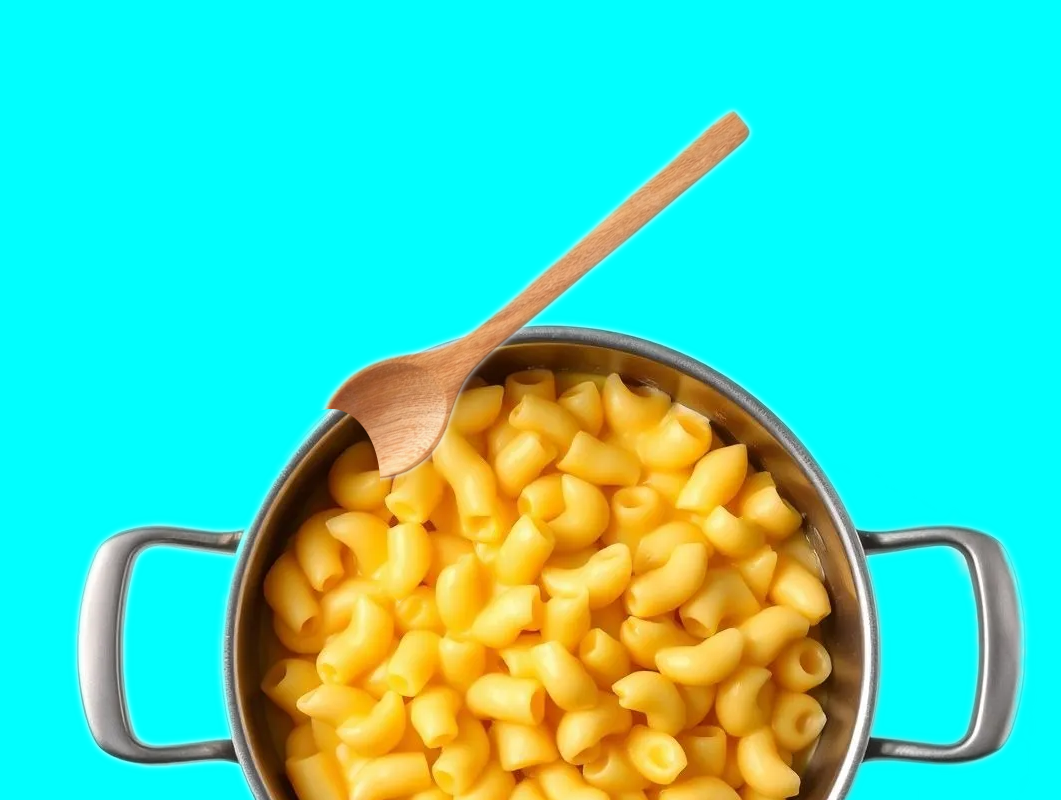
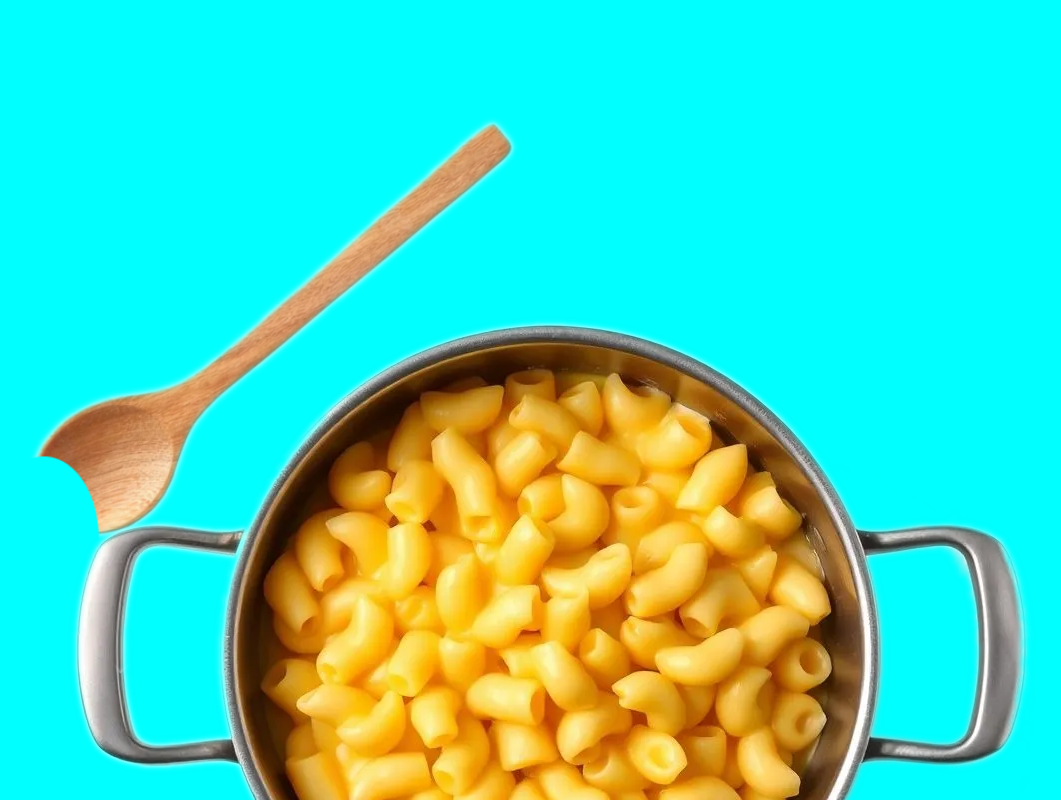
Before and after one commit to Seranie/macaroni-in-a-pot, a React (Vite) app: page / in a window 1280 px wide. Shown: the top 800 px of the page, without its empty margins (81-1142 px from the left). Built offline with nearby package versions, Linux system fonts and the light colour scheme.

Commit message:
Implemented Spoon image and overlay for click masking

```diff
--- a/src/components/App.tsx
+++ b/src/components/App.tsx
@@ -1,13 +1,13 @@
 import './App.css'
 import Background from './Background'
 import Pot from './Pot';
-import WoodenSpoon from './Spoon';
+import Spoon from './Spoon';
 
 function App() {
   return (
     <>
       <Background>
-        <WoodenSpoon />
+        <Spoon />
         <Pot />
       </Background>
     </>
--- a/src/components/Background.module.css
+++ b/src/components/Background.module.css
@@ -1,4 +1,5 @@
 .background {
     background-color: aqua;
     height: 100%;
+    overflow: hidden;
 }
--- a/src/components/Spoon.module.css
+++ b/src/components/Spoon.module.css
@@ -1,3 +1,37 @@
 .spoon {
+    flex: 1;
+}
+
+.flexDiv {
+    display: flex;
+}
+
+.absolute {
     position: absolute;
+    top: 0;
+    left: 0;
+    height: auto;
+    width: 100%;
 }
+
+.relative {
+    position: relative;
+}
+
+.svg {
+    height: 100%;
+}
+
+.handle {
+    cursor: grab;
+}
+
+.img {
+    width: 100%;
+    height: auto;
+}
+
+.setHeightAndWidth {
+    height: 1280px;
+    width: 720px;
+}
--- a/src/components/Spoon.tsx
+++ b/src/components/Spoon.tsx
@@ -3,18 +3,20 @@ import woodenSpoon from '../assets/wooden-spoon.webp';
 import styles from './Spoon.module.css';
 import Draggable from 'react-draggable';
 
-export default function WoodenSpoon() {
+export default function Spoon() {
     const nodeRef = useRef(null);
 
     return (
         <Draggable
             nodeRef={nodeRef}
-            defaultClassName={ styles.spoon }
-            handle='spoonSVG'
+            handle='.handle'
         >
-            <div>
-                <svg xmlns='http://www.w3.org/2000/svg' id='spoonSVG'>
-                    <path fill='black' stroke='black' stroke-width='1'
+            <div className={`${ styles.relative } `} ref={ nodeRef }>
+                <div className={`${ styles.absolute } ${ styles.setHeightAndWidth }`} >
+                    <img src={ woodenSpoon } alt="wooden spoon" className={ styles.img }/>
+
+                    <svg xmlns='http://www.w3.org/2000/svg' id='spoonSVG' className={`${ styles.absolute }`} viewBox='0 0 648 604'>
+                        <path className={`${ styles.handle } handle`} fill='transparent'
                         d='M 105.00,410.00
                         C 106.73,400.77 112.10,394.27 117.82,387.27
                         130.64,371.59 153.43,360.15 173.00,355.52
@@ -41,9 +43,10 @@ export default function WoodenSpoon() {
                         160.00,458.30 153.63,437.61 138.00,422.00
                         133.60,417.62 129.83,414.46 124.00,412.09
                         117.26,409.36 112.06,410.00 105.00,410.00 Z' />
-                </svg>
-                <img src={ woodenSpoon } alt="Wooden Spoon" ref={ nodeRef } draggable='false'/>
+                    </svg>
+                </div>
             </div>
+
         </Draggable>
     )
 }
```
